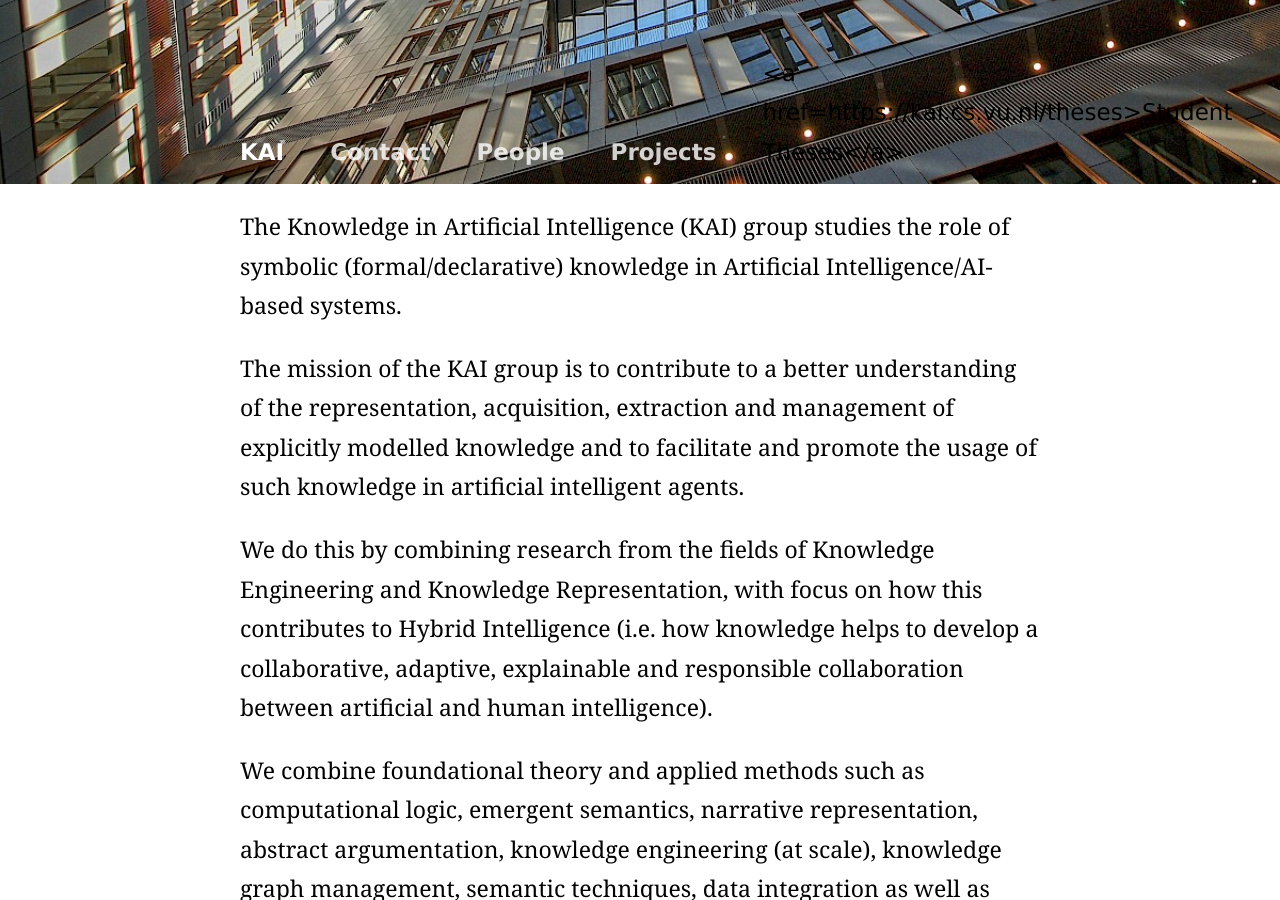
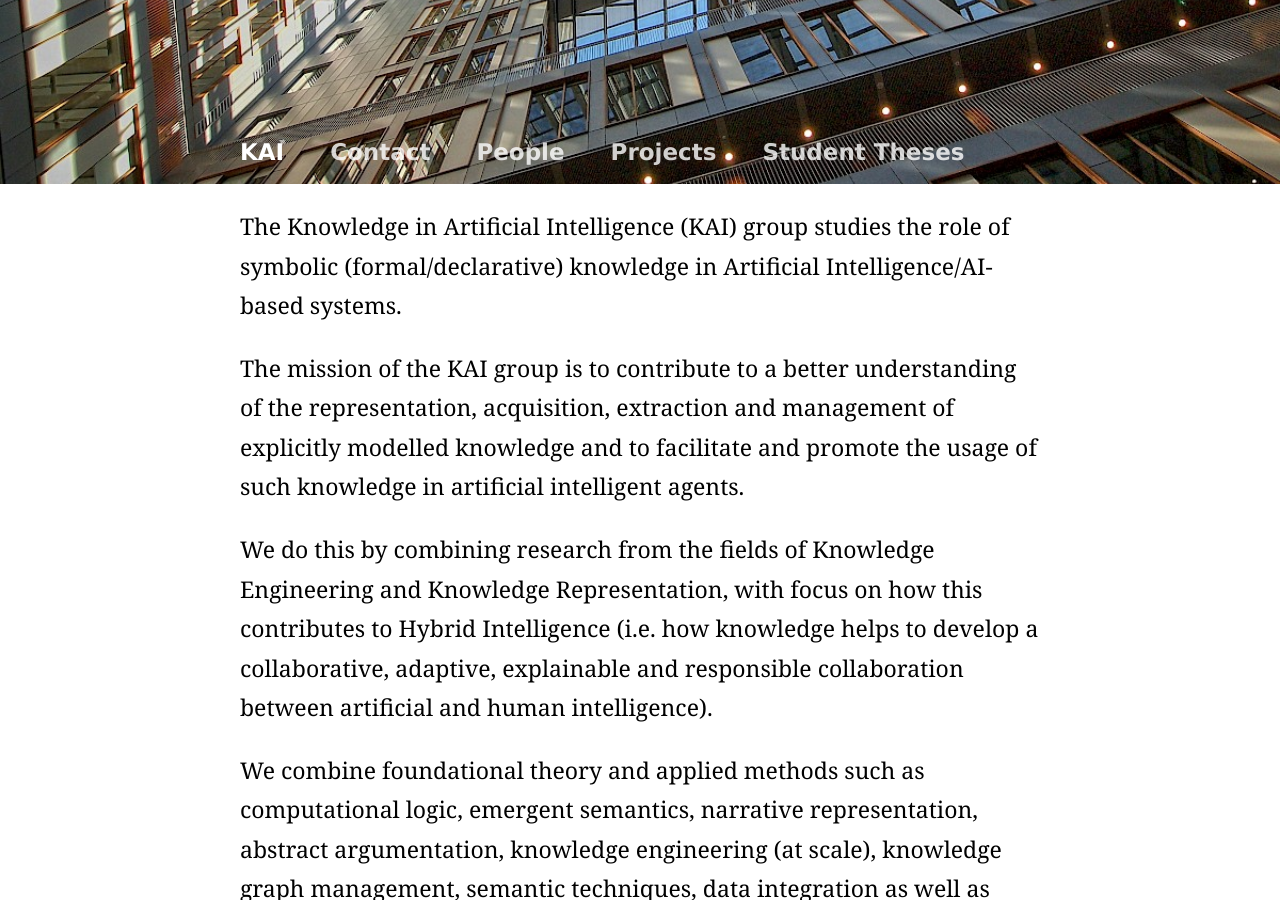
Before and after one commit to kai-vu/site, a Jekyll site: the page built from index.md, in a window 1280 px wide and 900 px high. Built offline with Jekyll 4.4.1, drawn with Linux system fonts in a browser that asks for light colours; our own code applies the rules of GitHub Pages for plain Markdown files; some of the changed lines change nothing that is shown.

Commit message:
trying again to link theses page

```diff
--- a/index.md
+++ b/index.md
@@ -7,7 +7,7 @@ title: Knowledge and AI
 <li><a href="#contact">Contact</a></li>
 <li><a href="#people">People</a></li>
 <li><a href="#projects">Projects</a></li>
-<li><a href=https://kai.cs.vu.nl/theses>Student Theses</a></li>
+<li><a href="theses">Student Theses</a></li>
 </ul></nav>
 
 The Knowledge in Artificial Intelligence (KAI) group studies the role of symbolic (formal/declarative) knowledge in Artificial Intelligence/AI-based systems.
```
